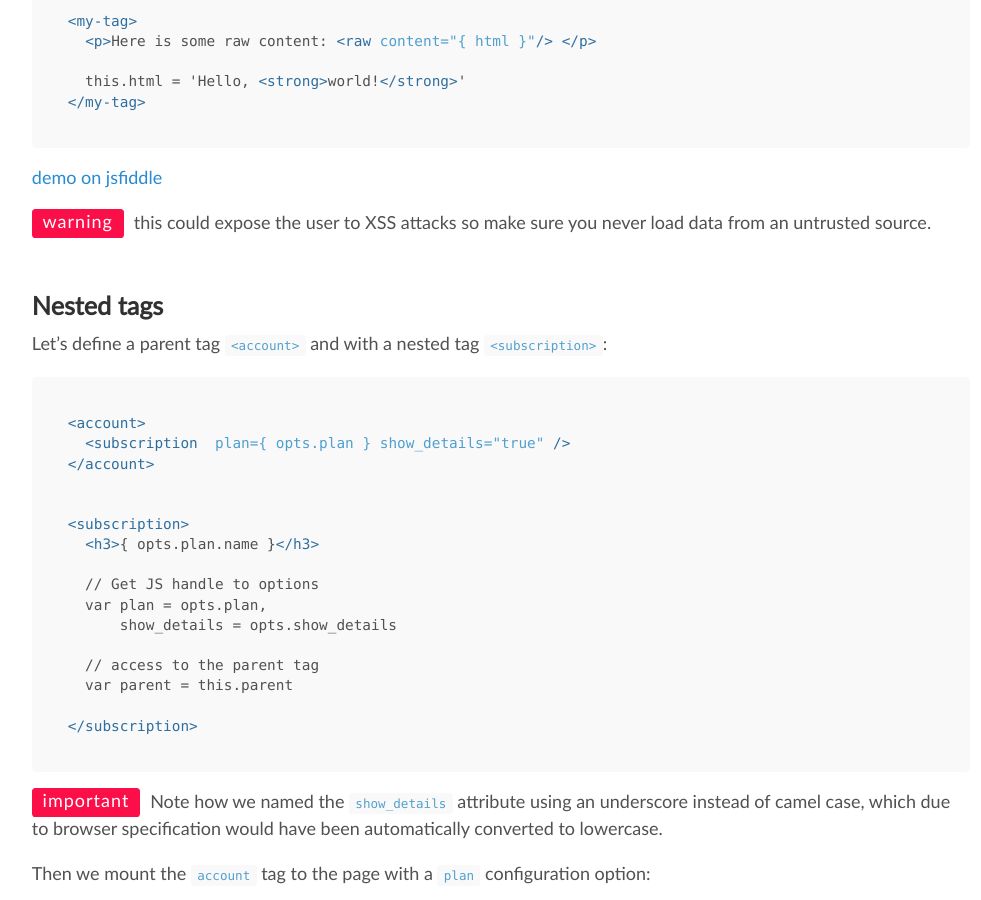
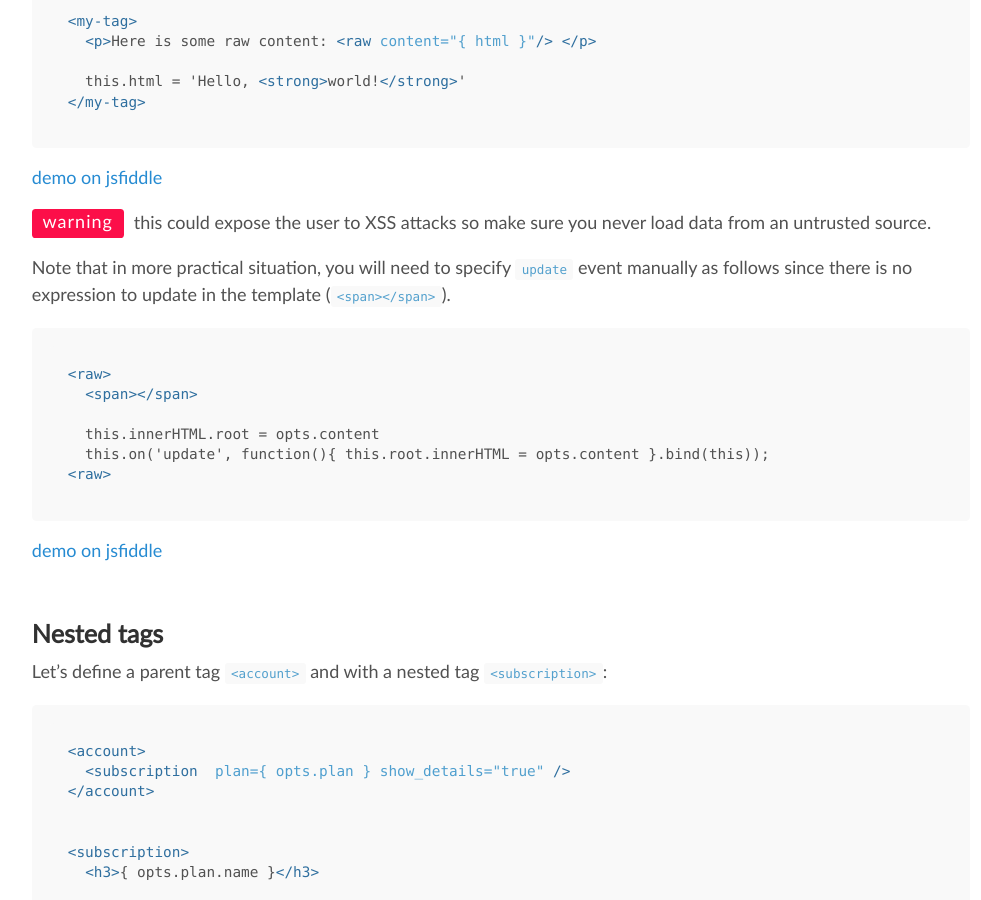
Before and after one commit to riot/riot.github.io, a Jekyll site: the page built from guide/index.md, in a window 1280 px wide and 900 px high, scrolled down 15027 px. Shown: the whole window, without its empty margins (139-1120 px from the left). Built offline with Jekyll 4.4.1, drawn with Linux system fonts in a browser that asks for light colours; nearby versions of some CDN libraries; emoji names are drawn with the system emoji font; comment, search, counter and statistics services are not loaded.

Commit message:
Add note for unescaped HTML

````diff
--- a/guide/index.md
+++ b/guide/index.md
@@ -610,6 +610,20 @@ After the tag is defined you can use it inside other tags. For example
 
 <span class="tag red">warning</span> this could expose the user to XSS attacks so make sure you never load data from an untrusted source.
 
+Note that in more practical situation, you will need to specify `update` event manually as follows
+since there is no expression to update in the template (`<span></span>`).
+
+```html
+<raw>
+  <span></span>
+
+  this.innerHTML.root = opts.content
+  this.on('update', function(){ this.root.innerHTML = opts.content }.bind(this));
+<raw>
+```
+
+[demo on jsfiddle](http://jsfiddle.net/y8kwdcm9/)
+
 ## Nested tags
 
 Let's define a parent tag `<account>` and with a nested tag `<subscription>`:
````
